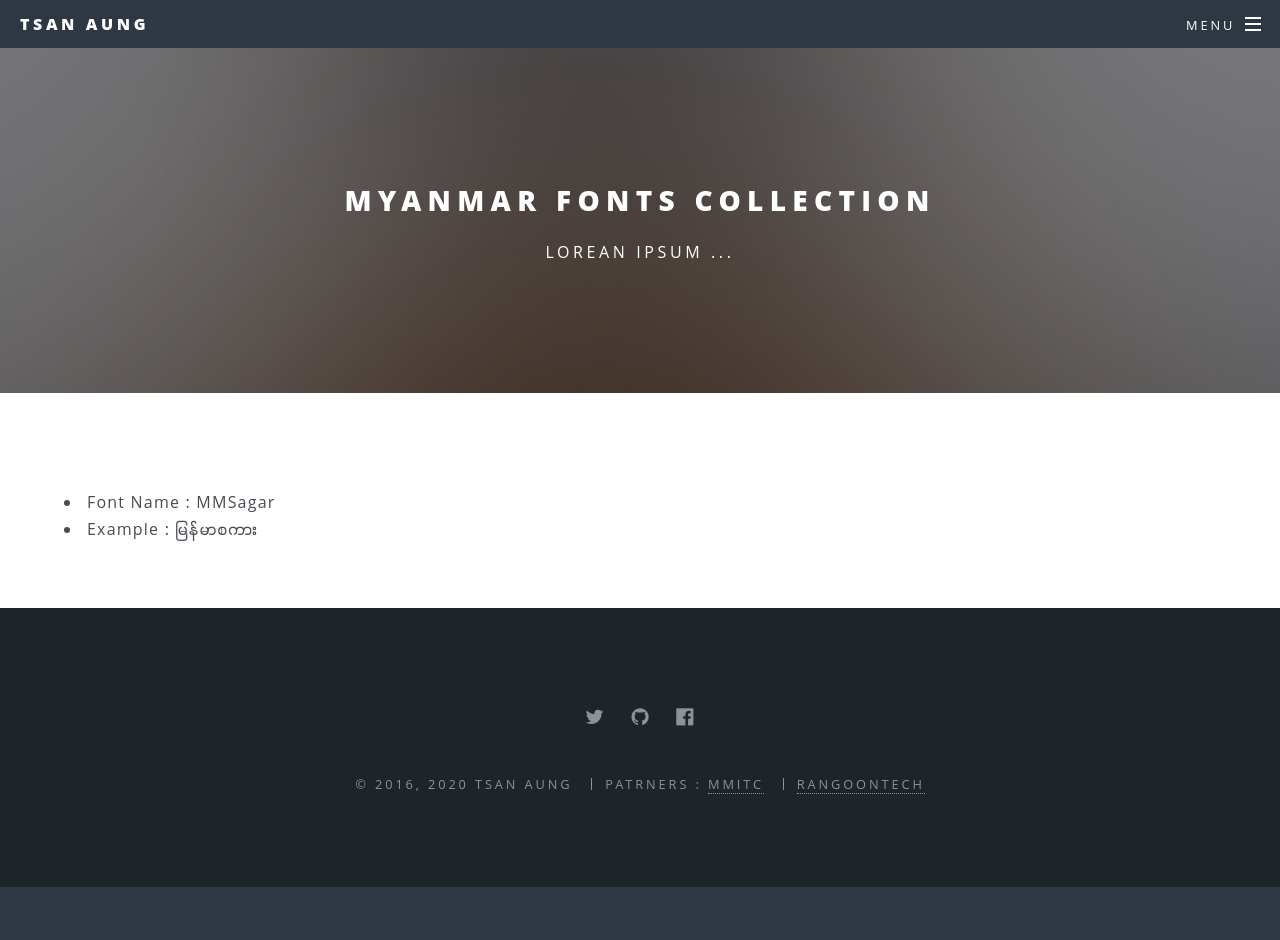
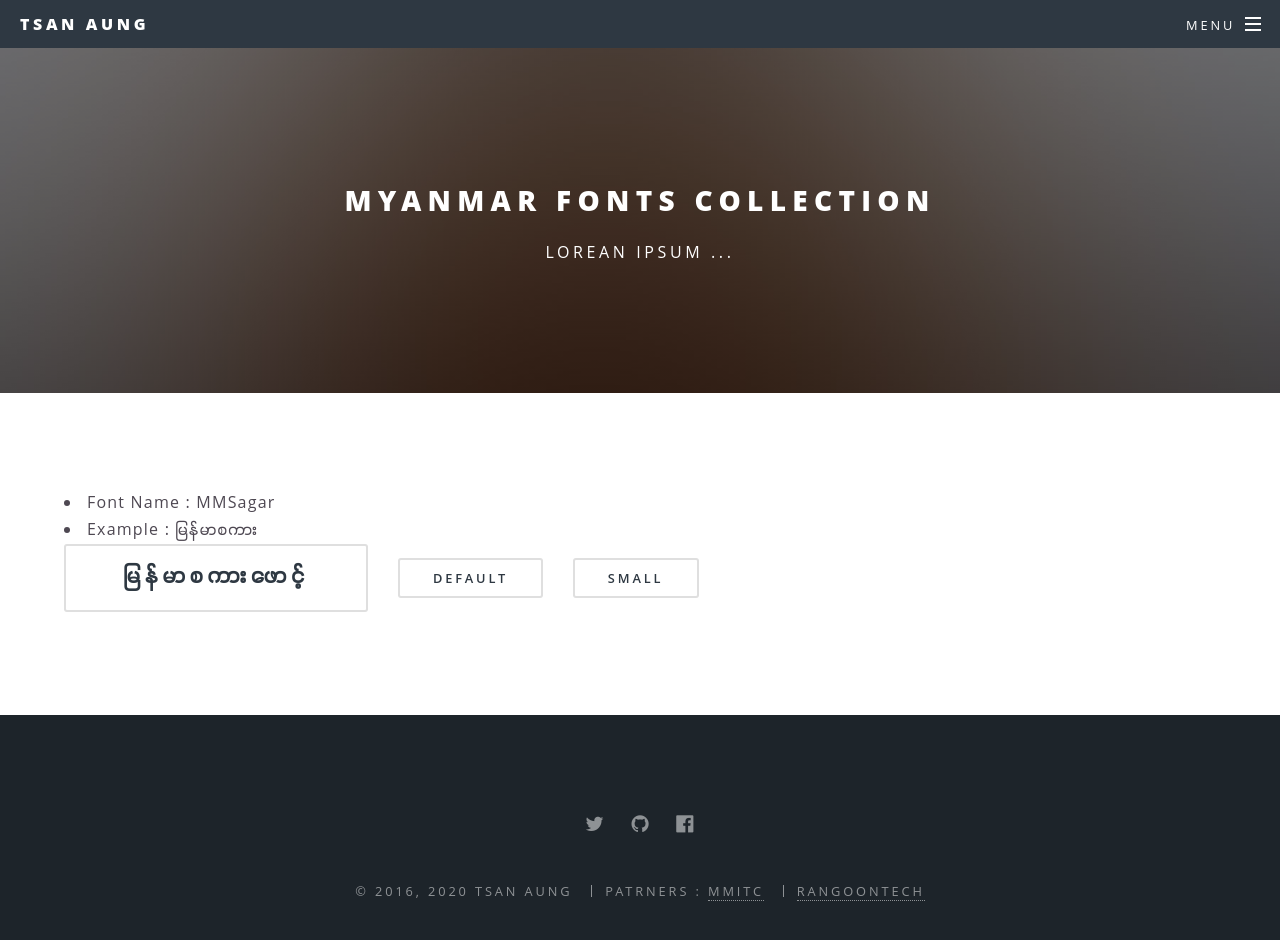
Before and after one commit to tsanaung/tsanaung.github.io, a Jekyll site: the page built from mmfonts.html, in a window 1280 px wide and 994 px high. Shown: the top 940 px of the window. Built offline with Jekyll 4.4.1, drawn with Linux system fonts in a browser that asks for light colours; some web fonts are replaced.

Commit message:
Update mmfonts.html

```diff
--- a/mmfonts.html
+++ b/mmfonts.html
@@ -6,4 +6,10 @@
 <section>
   <li>Font Name : MMSagar</li>
   <li>Example : <span class="mmsagar">မြန်မာစကား</span></li>
+
+  <ul class="actions">
+					<li><a href="#" class="button big mmsagar">မြန်မာစကားဖောင့်</a></li>
+					<li><a href="#" class="button">Default</a></li>
+					<li><a href="#" class="button small">Small</a></li>
+	</ul>
 </section>
```
